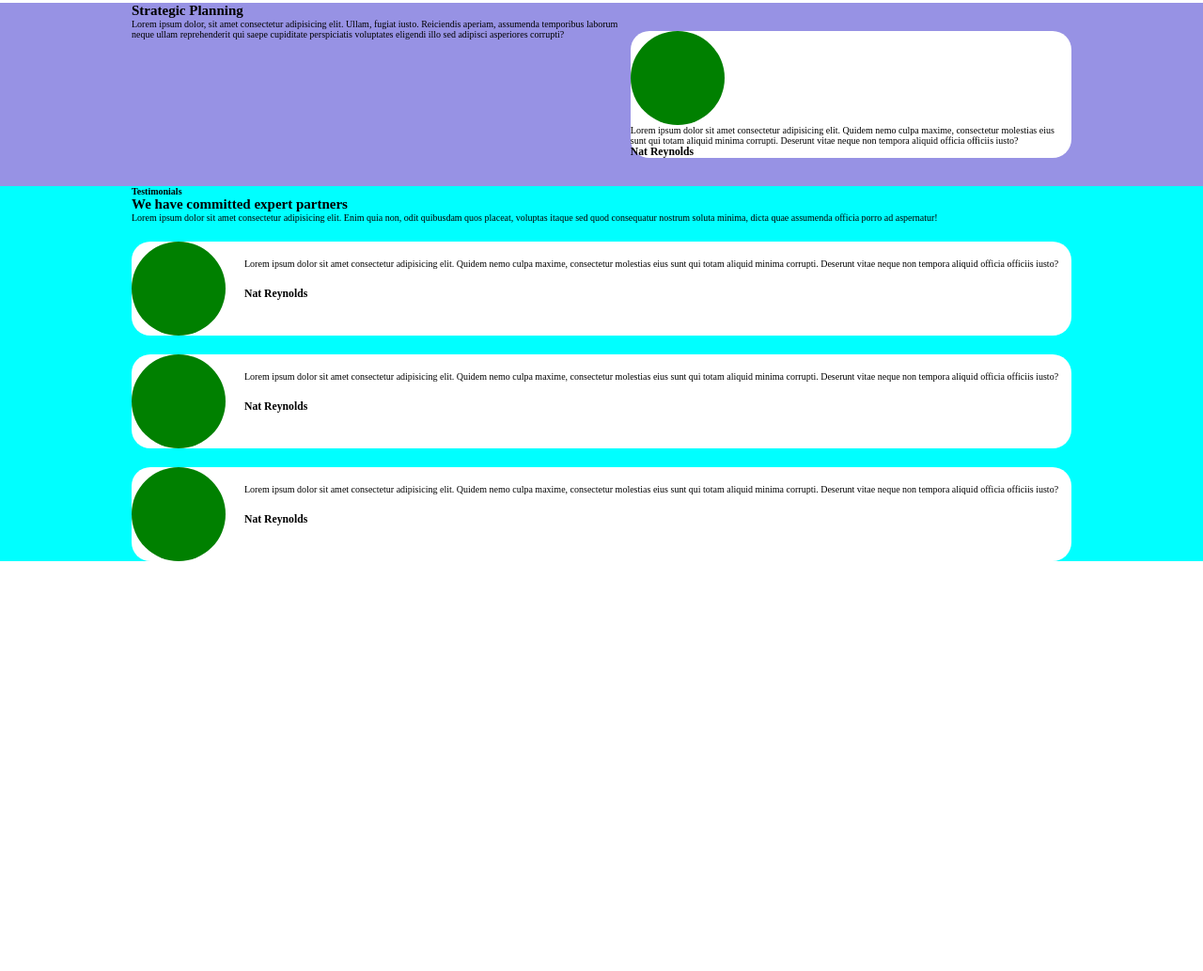
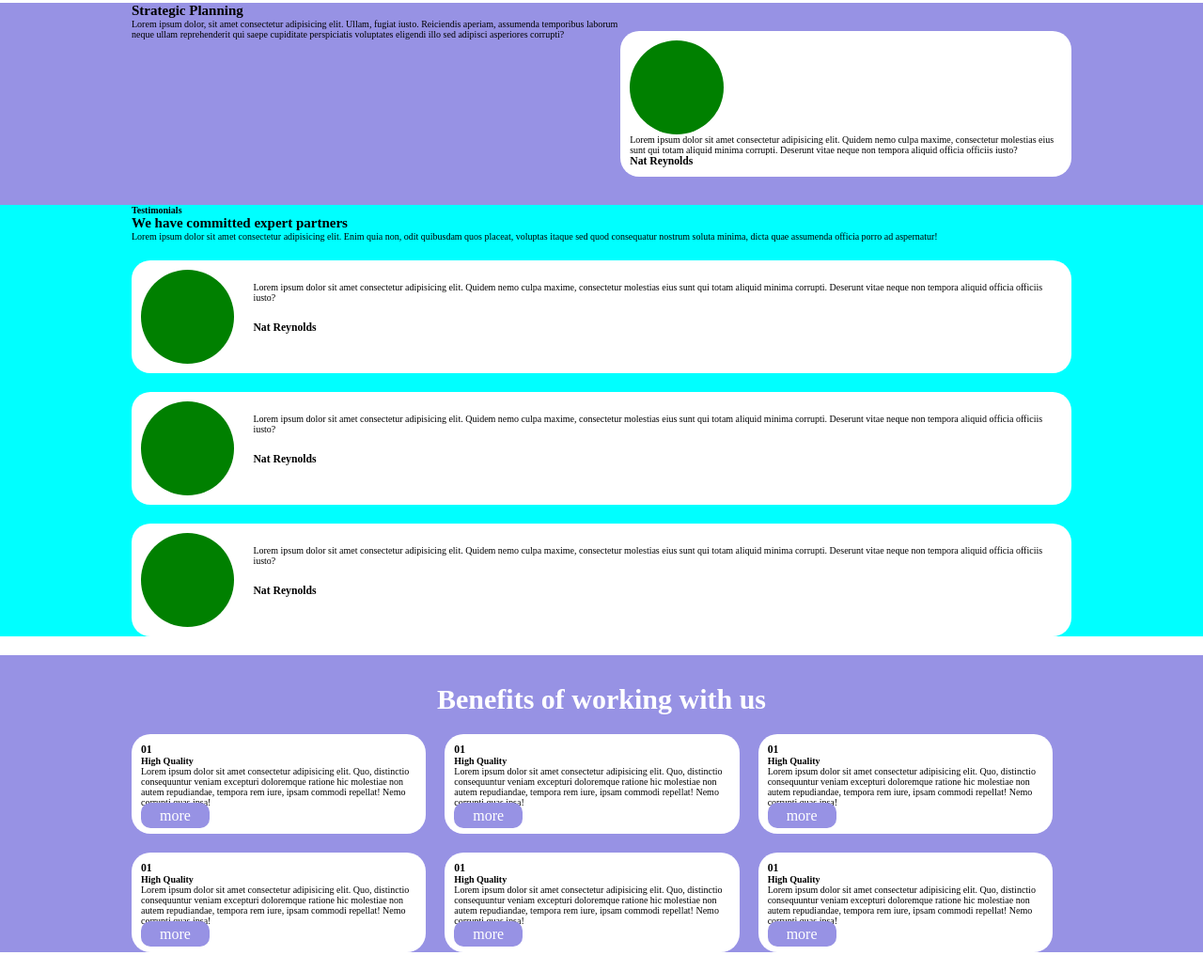
Before and after one commit to V1tale/htmlcss-responsive-layout, a plain HTML site: page index.html in a window 1280 px wide. Shown: the part 547-1580 px from the top of the page at 94% size. Before the commit the page ends 1164 px from the top, so only its background shows below. Drawn offline with Linux system fonts and the light colour scheme.

Commit message:
completata struttura benefits

```diff
--- a/css/style.css
+++ b/css/style.css
@@ -82,6 +82,7 @@ main {
     background-color: white;
     border-radius: 20px;
     margin:2rem 0;
+    padding:1rem;
 
 }
 #planning .bigcard {
@@ -105,8 +106,25 @@ main {
 #partners {
     background-color: aqua;
 }
-
-
+/* BENEFITS */
+#benefits {
+    background-color: #9792e4;
+}
+.button {
+    padding: .5rem 2rem;
+    margin:3rem 0;
+    font-size: 1.6rem;
+    border-radius: 10px;
+    background-color: #9792e4;
+    color: white;
+    text-decoration: none;
+}
+#benefits h2 {
+    color:white;
+    font-size: 3rem;
+    text-align: center;
+    padding-top:3rem;
+}
 /* MEDIA QUERIES */
 /* TABLET */
 @media screen and (min-width: 768px) {
@@ -136,6 +154,16 @@ main {
     .partner-cards .text h3{
         padding: 2rem 0;
     }
+    .benefit-cards {
+        display: flex;
+        flex-wrap: wrap;
+        gap: 2rem;
+        margin:2rem 0;
+    }
+    #benefits .bigcard {
+        width: calc(100% / 2 - 2rem);
+        margin:0;
+    }
 }
 /* DESKTOP */
 @media screen and (min-width:992px) {
@@ -151,6 +179,10 @@ main {
     #planning .container {
         display: flex;
     }
+    #benefits .bigcard {
+        width: calc(100% / 3 - 2rem);
+    }
+
 }
 /* WIDE SCREEN */
 @media screen and (1200px) {
--- a/index.html
+++ b/index.html
@@ -34,6 +34,7 @@
     <!-- /header -->
     <!-- Main -->
     <main>
+        <!-- FEATURES -->
         <div class="container">
             <section id="features">
                 <div class="card"></div>
@@ -43,6 +44,8 @@
                 <div class="card"></div>
             </section>
         </div>
+        <!-- /FEATURES -->
+        <!-- PLANNING -->
         <section id="planning">
             <div class="container">
                 <div>
@@ -59,6 +62,8 @@
                 </div>
             </div>
         </section>
+        <!-- /PLANNING -->
+        <!-- PARTNERS -->
         <section id="partners">
             <div class="container">
                 <div class="partners-title">
@@ -95,6 +100,52 @@
             </div>
 
         </section>
+        <!-- /PARTNERS -->
+        <!-- BENEFITS -->
+        <section id="benefits">
+            <div class="container">
+                <h2>Benefits of working with us</h2>
+                <div class="benefit-cards">
+                    <div class="bigcard">
+                        <h3>01</h3>
+                        <h4>High Quality</h4>
+                        <p>Lorem ipsum dolor sit amet consectetur adipisicing elit. Quo, distinctio consequuntur veniam excepturi doloremque ratione hic molestiae non autem repudiandae, tempora rem iure, ipsam commodi repellat! Nemo corrupti quas ipsa!</p>
+                        <a class="button" href="">more</a>
+                    </div>
+                    <div class="bigcard">
+                        <h3>01</h3>
+                        <h4>High Quality</h4>
+                        <p>Lorem ipsum dolor sit amet consectetur adipisicing elit. Quo, distinctio consequuntur veniam excepturi doloremque ratione hic molestiae non autem repudiandae, tempora rem iure, ipsam commodi repellat! Nemo corrupti quas ipsa!</p>
+                        <a class="button" href="">more</a>
+                    </div>
+                    <div class="bigcard">
+                        <h3>01</h3>
+                        <h4>High Quality</h4>
+                        <p>Lorem ipsum dolor sit amet consectetur adipisicing elit. Quo, distinctio consequuntur veniam excepturi doloremque ratione hic molestiae non autem repudiandae, tempora rem iure, ipsam commodi repellat! Nemo corrupti quas ipsa!</p>
+                        <a class="button" href="">more</a>
+                    </div>
+                    <div class="bigcard">
+                        <h3>01</h3>
+                        <h4>High Quality</h4>
+                        <p>Lorem ipsum dolor sit amet consectetur adipisicing elit. Quo, distinctio consequuntur veniam excepturi doloremque ratione hic molestiae non autem repudiandae, tempora rem iure, ipsam commodi repellat! Nemo corrupti quas ipsa!</p>
+                        <a class="button" href="">more</a>
+                    </div>
+                    <div class="bigcard">
+                        <h3>01</h3>
+                        <h4>High Quality</h4>
+                        <p>Lorem ipsum dolor sit amet consectetur adipisicing elit. Quo, distinctio consequuntur veniam excepturi doloremque ratione hic molestiae non autem repudiandae, tempora rem iure, ipsam commodi repellat! Nemo corrupti quas ipsa!</p>
+                        <a class="button" href="">more</a>
+                    </div>
+                    <div class="bigcard">
+                        <h3>01</h3>
+                        <h4>High Quality</h4>
+                        <p>Lorem ipsum dolor sit amet consectetur adipisicing elit. Quo, distinctio consequuntur veniam excepturi doloremque ratione hic molestiae non autem repudiandae, tempora rem iure, ipsam commodi repellat! Nemo corrupti quas ipsa!</p>
+                        <a class="button" href="">more</a>
+                    </div>
+                </div>
+            </div>
+        </section>
+        <!-- /BENEFITS -->
 
     </main>
     <!-- /Main -->
```
